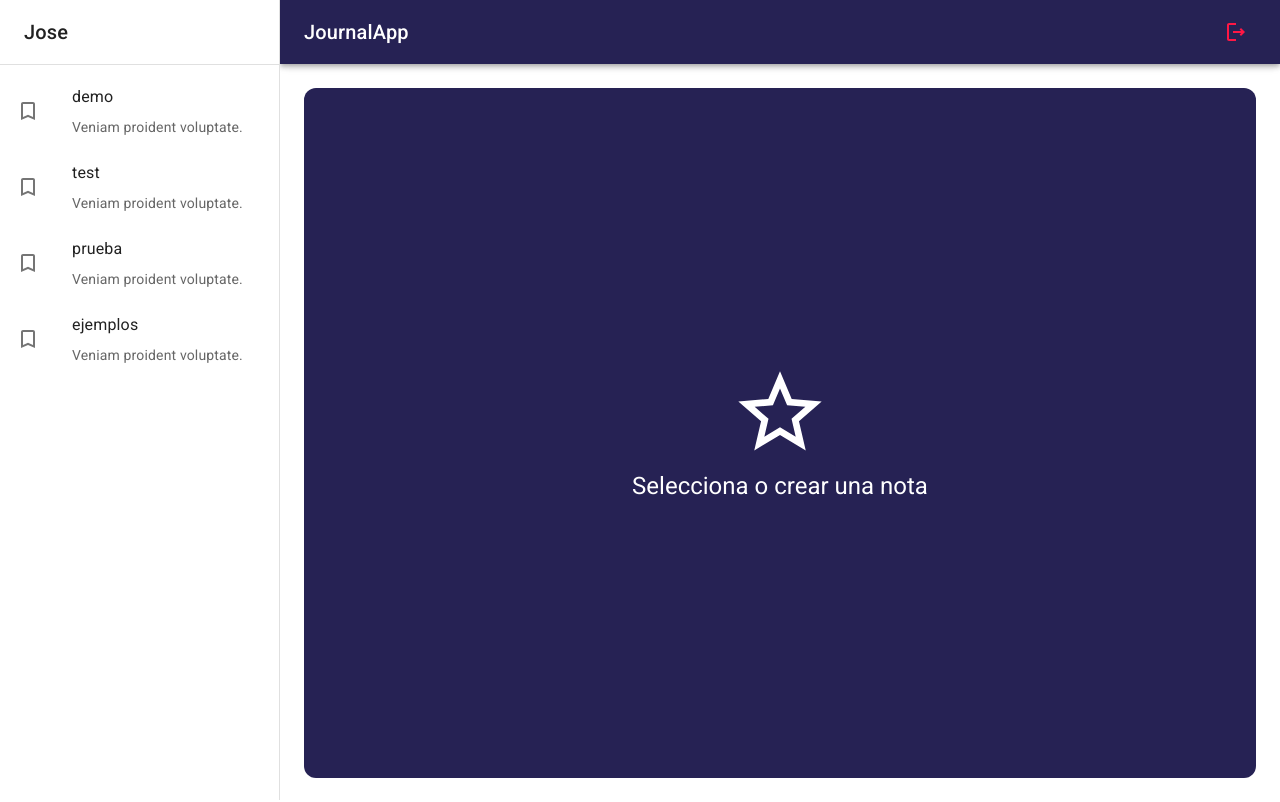
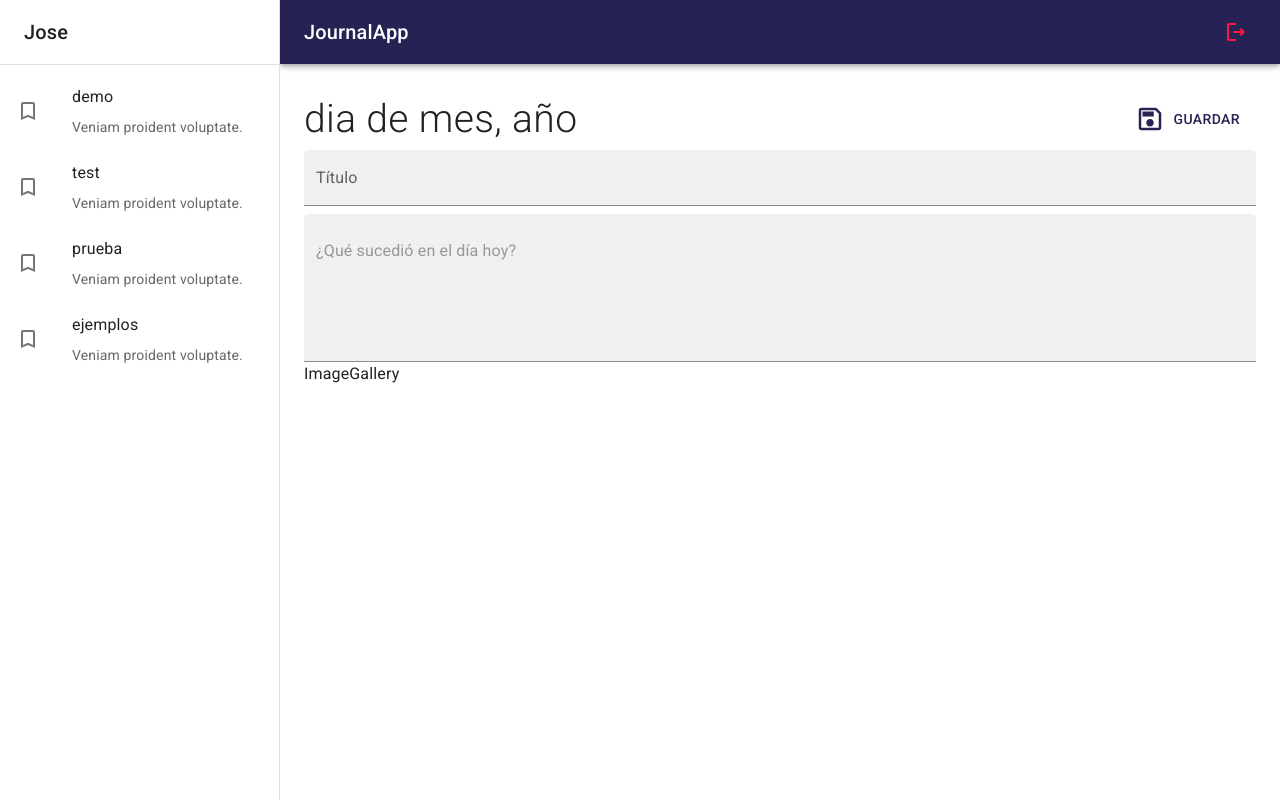
Before and after one commit to joseant1234/journal-react-material, a React (Vite) app: page / in a window 1280 px wide. Built offline with nearby package versions, Linux system fonts and the light colour scheme.

Commit message:
Added NoteView

```diff
--- /dev/null
+++ b/src/journal/components/ImageGallery.jsx
@@ -0,0 +1,6 @@
+
+export const ImageGallery = () => {
+  return (
+    <div>ImageGallery</div>
+  )
+}
--- a/src/journal/components/index.js
+++ b/src/journal/components/index.js
@@ -1,2 +1,3 @@
+export * from './ImageGallery';
 export * from './NavBar';
 export * from './SideBar';
--- a/src/journal/pages/JournalPage.jsx
+++ b/src/journal/pages/JournalPage.jsx
@@ -1,11 +1,12 @@
 import { JournalLayout } from "../layout/JournalLayout"
-import { NothingSelectedView } from "../views"
+import { NothingSelectedView, NoteView } from "../views"
 
 
 export const JournalPage = () => {
   return (
     <JournalLayout>
-      <NothingSelectedView />
+      {/* <NothingSelectedView /> */}
+      <NoteView />
     </JournalLayout>
 
   )
--- /dev/null
+++ b/src/journal/views/NoteView.jsx
@@ -0,0 +1,43 @@
+import { SaveOutlined } from "@mui/icons-material"
+import { Button, Grid, TextField, Typography } from "@mui/material"
+import { ImageGallery } from "../components"
+
+
+export const NoteView = () => {
+  return (
+    <Grid container direction='row' justifyContent='space-between' alignItems='center' sx={{ mb: 1 }}>
+        <Grid item>
+            <Typography fontSize={39} fontWeight='light'>dia de mes, año</Typography>
+        </Grid>
+        <Grid item>
+            <Button color='primary' sx={{ padding: 2 }}>
+                <SaveOutlined sx={{ fontSize: 30, mr: 1 }} />
+                Guardar
+            </Button>
+        </Grid>
+        <Grid container>
+            <TextField
+                type='text'
+                variant='filled'
+                fullWidth
+                placeholder="Ingrese un título"
+                label='Título'
+                sx={{ border: 'none', mb: 1 }}
+            />
+
+            <TextField
+                type='text'
+                variant='filled'
+                fullWidth
+                multiline
+                placeholder="¿Qué sucedió en el día hoy?"
+                minRows={5}
+            />
+        </Grid>
+
+        <ImageGallery />
+
+
+    </Grid>
+  )
+}
--- a/src/journal/views/index.js
+++ b/src/journal/views/index.js
@@ -1 +1,2 @@
-export * from './NothingSelectedView'
+export * from './NoteView';
+export * from './NothingSelectedView';
```
